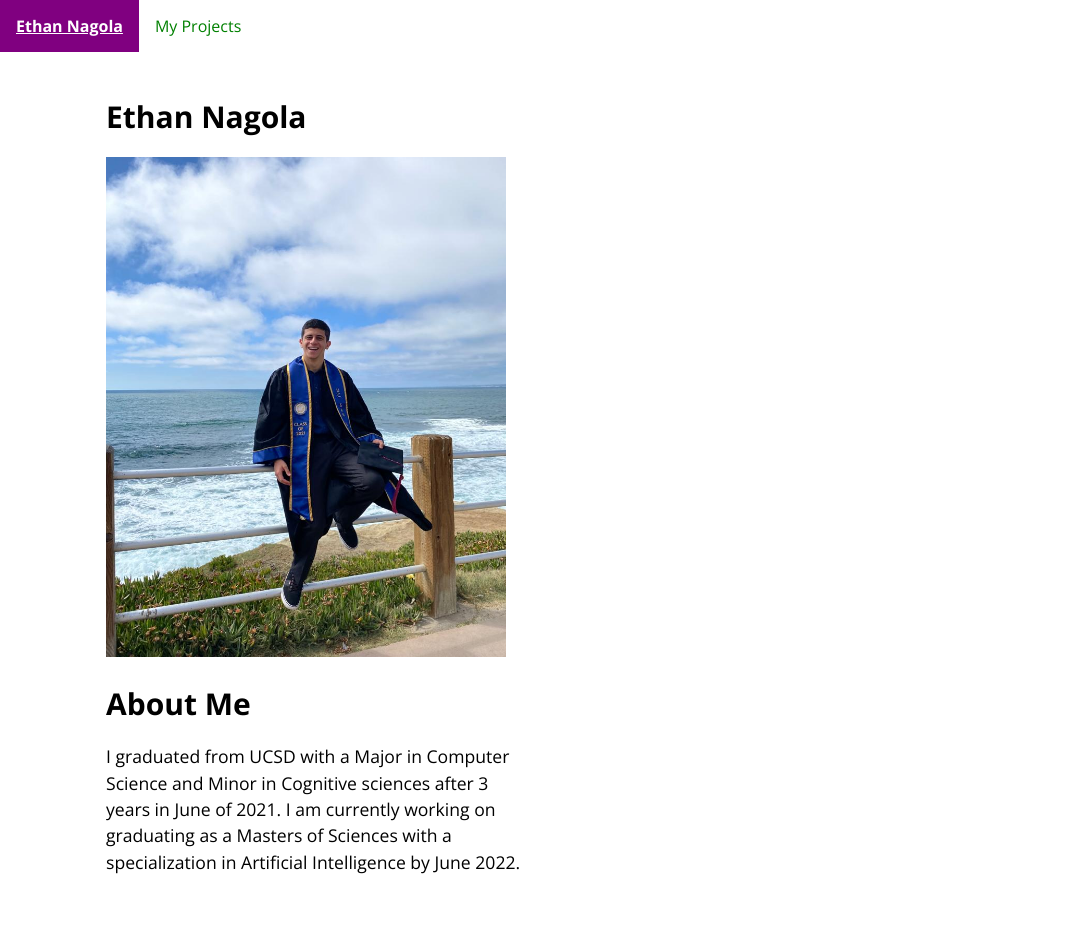
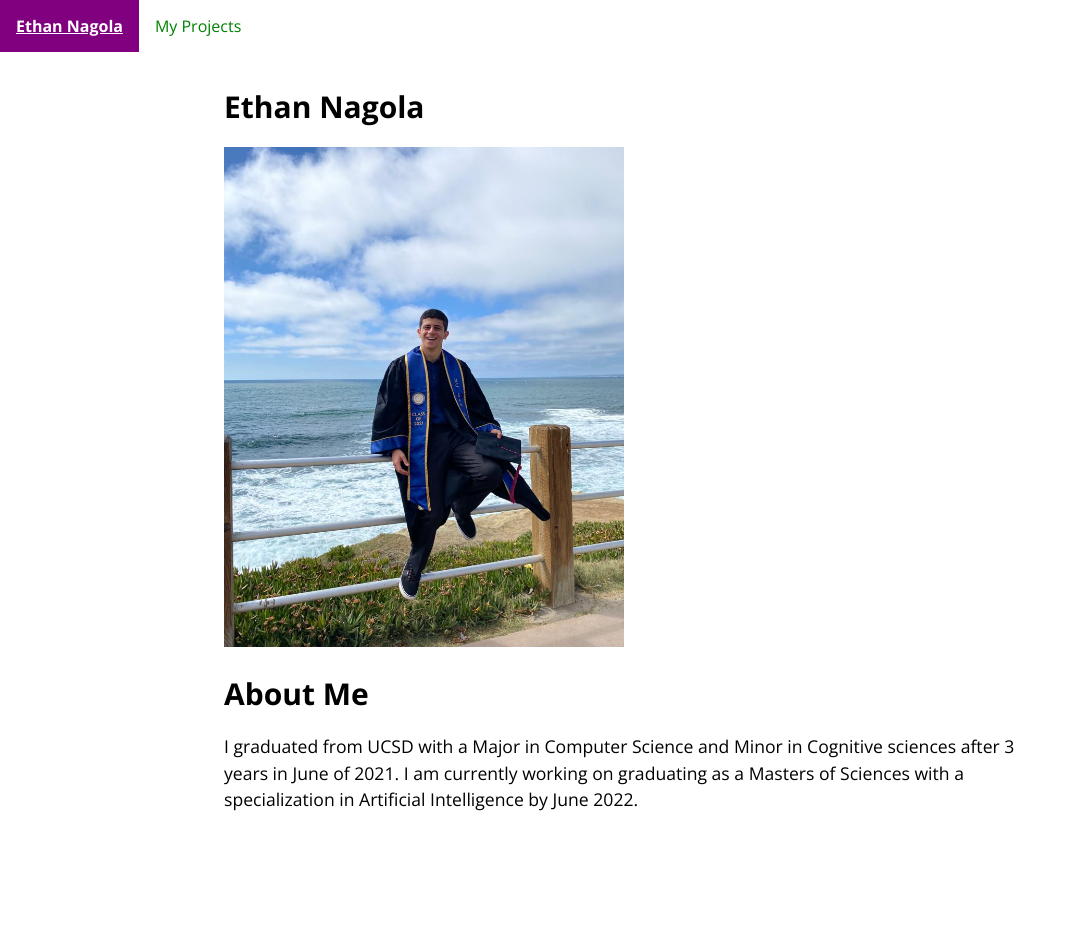
Before and after one commit to enagola/web, a Jekyll site: the page built from docs/ethan.md, in a window 1280 px wide. Shown: the whole page, without its empty margins (0-1077 px from the left). Built offline with Jekyll 4.4.1, drawn with Linux system fonts in a browser that asks for light colours; after the commit the page ends 900 px from its top, so only the background shows below that.

Commit message:
Update template.html

```diff
--- a/docs/_layouts/template.html
+++ b/docs/_layouts/template.html
@@ -54,24 +54,6 @@
         background-color: lightblue; /* For browsers that do not support gradients */
         background-image: linear-gradient(to right, lightgreen , lightblue);
       }
-      * {
-        box-sizing: border-box;
-      }
-
-      /* Create two equal columns that floats next to each other */
-      .column {
-        float: left;
-        width: 50%;
-        padding: 10px;
-        height: 300px; /* Should be removed. Only for demonstration */
-      }
-
-      /* Clear floats after the columns */
-      .row:after {
-        content: "";
-        display: table;
-        clear: both;
-      }
     </style>
     <meta charset="UTF-8">
     <title>{{ page.title }}</title>
@@ -94,15 +76,11 @@
         </nav>
     </header>
 
-    <div class="row">
-
-      <div class="column">
-        <section class="main-content">
-          {{ content }}
-        </section>
-      </div>
+    <div>
+      <section class="main-content">
+        {{ content }}
+      </section>
     </div>
-
 
 
   </body>
```
